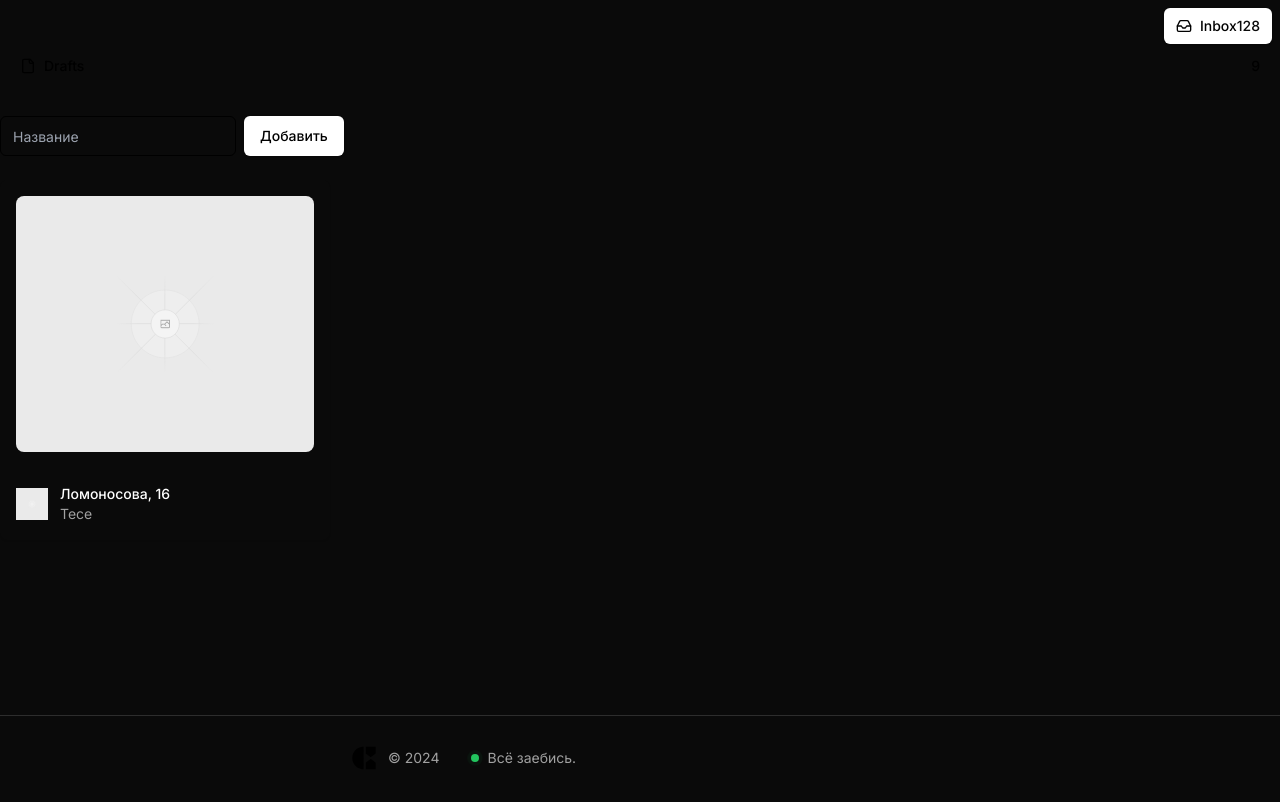
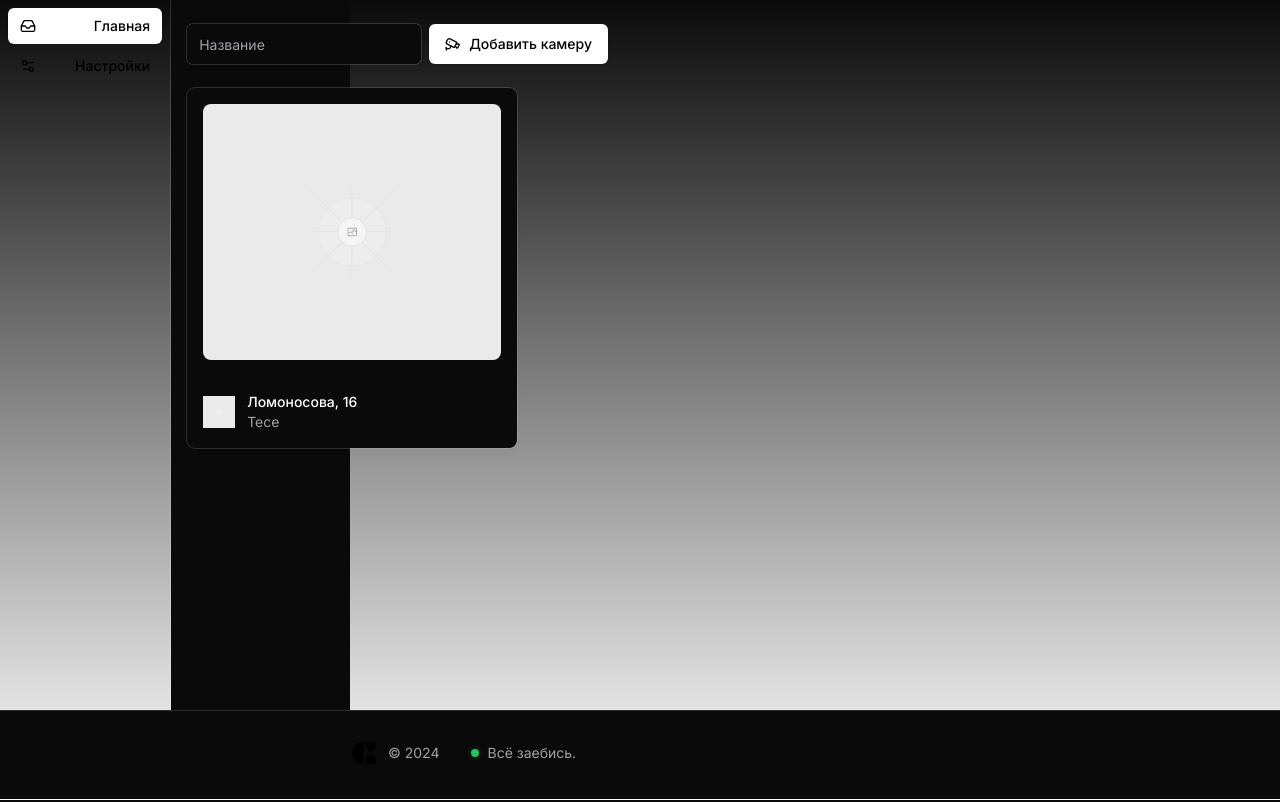
Before and after one commit to Driics/CCTV-Dashboard, a Next.js app: page / in a window 1280 px wide. Built offline with nearby package versions, Linux system fonts and the light colour scheme.

Commit message:
created dashboard main page

```diff
--- a/src/app/globals.css
+++ b/src/app/globals.css
@@ -6,6 +6,9 @@
   --foreground-rgb: 0, 0, 0;
   --background-start-rgb: 214, 219, 220;
   --background-end-rgb: 255, 255, 255;
+
+    --muted: 240 3.7% 15.9%;
+    --muted-foreground: 240 5% 64.9%;
 }
 
 @media (prefers-color-scheme: dark) {
@@ -13,6 +16,8 @@
     --foreground-rgb: 255, 255, 255;
     --background-start-rgb: 0, 0, 0;
     --background-end-rgb: 0, 0, 0;
+
+
   }
 }
 
--- a/src/app/page.tsx
+++ b/src/app/page.tsx
@@ -4,23 +4,26 @@ import {CameraCard} from "@/components/CameraCard";
 import {Input} from "@/components/ui/input";
 import {Button} from "@/components/ui/button";
 import {Nav} from "@/components/Nav";
-import {File, Inbox} from "lucide-react";
+import {CctvIcon, Inbox, Settings2Icon} from "lucide-react";
+import React from "react";
 
 export default function Home() {
+
     return (
-        <div className="min-h-[calc(100vh-85px)] text-sm bg-background-100">
-            <Nav isCollapsed={false} links={[{
-                title: "Inbox",
-                label: "128",
+        <div className="flex flex-row h-full w-[350px]">
+            <Nav className="border-r border-gray-alpha-400" isCollapsed={false} links={[
+                {
+                    title: "Главная",
                     icon: Inbox,
                     variant: "default",
                 },
                 {
-                    title: "Drafts",
-                    label: "9",
-                    icon: File,
+                    title: "Настройки",
+                    icon: Settings2Icon,
                     variant: "ghost",
-                }]}/>
+                },
+            ]}/>
+            <div className="min-h-[calc(100vh-90px)] pl-4 text-sm bg-background-100 w-full">
                 <main
                     className="relative auto-rows-fr grid-rows-[auto] grid-cols-[minmax(24px,1fr)_minmax(0,1200px)_minmax(24px,1fr)] grid">
                     <section
@@ -28,8 +31,9 @@ export default function Home() {
                         <div className="flex flex-initial flex-col items-stretch justify-start gap-4 md:gap-6">
                             <form action="" method="GET">
                                 <div className="flex w-full max-w-sm items-center space-x-2">
-                                <Input type="text" placeholder="Название" style={{"flex": "2 1", width: "auto"}}/>
-                                <Button type="submit">Добавить</Button>
+                                    <Input type="text" placeholder="Название"
+                                           style={{"flex": "2 1", width: "auto"}}/>
+                                    <Button type="submit"><CctvIcon className="size-4 mr-2"/> Добавить камеру</Button>
                                 </div>
                             </form>
                             <div className="flex flex-initial flex-col items-stretch justify-start">
@@ -41,5 +45,6 @@ export default function Home() {
                     </section>
                 </main>
             </div>
+        </div>
     );
 }
--- a/src/components/CameraCard/index.tsx
+++ b/src/components/CameraCard/index.tsx
@@ -4,7 +4,7 @@ import Image from "next/image";
 
 export function CameraCard({className,}: React.HTMLAttributes<HTMLDivElement>) {
     return (
-        <Card className="shadow-card border-none">
+        <Card className="">
             <CardContent className="p-4">
                 <Image
                     alt="Big Image"
--- a/src/components/Nav/index.tsx
+++ b/src/components/Nav/index.tsx
@@ -6,6 +6,7 @@ import {LucideIcon} from "lucide-react"
 import {cn} from "@/lib/utils"
 import {buttonVariants} from "@/components/ui/button"
 import {Tooltip, TooltipContent, TooltipTrigger,} from "@/components/ui/tooltip"
+import React from "react";
 
 interface NavProps {
     isCollapsed: boolean
@@ -17,11 +18,10 @@ interface NavProps {
     }[]
 }
 
-export function Nav({links, isCollapsed}: NavProps) {
+export function Nav({links, isCollapsed, className}: NavProps & React.HTMLAttributes<HTMLDivElement>) {
     return (
         <div
-            data-collapsed={isCollapsed}
-            className="group flex flex-col gap-4 py-2 data-[collapsed=true]:py-2"
+            className={cn("group flex flex-col gap-4 py-2 w-full data-[collapsed=true]:py-2", className)}
         >
             <nav
                 className="grid gap-1 px-2 group-[[data-collapsed=true]]:justify-center group-[[data-collapsed=true]]:px-2">
@@ -57,7 +57,7 @@ export function Nav({links, isCollapsed}: NavProps) {
                                 buttonVariants({variant: link.variant, size: "sm"}),
                                 link.variant === "default" &&
                                 "dark:bg-muted dark:text-white dark:hover:bg-muted dark:hover:text-white",
-                                "justify-start"
+                                "justify-between w-full"
                             )}
                         >
                             <link.icon className="mr-2 h-4 w-4"/>
--- a/src/components/ui/card.tsx
+++ b/src/components/ui/card.tsx
@@ -9,7 +9,7 @@ const Card = React.forwardRef<
     <div
         ref={ref}
         className={cn(
-            "rounded-lg border border-gray-200 bg-white text-gray-950 shadow-sm dark:border-gray-800 dark:bg-gray-950 dark:text-gray-50",
+            "rounded-lg shadow-card bg-background-100 text-gray-950 dark:border-gray-800 dark:bg-gray-950 dark:text-gray-50",
             className
         )}
         {...props}
--- a/src/components/ui/input.tsx
+++ b/src/components/ui/input.tsx
@@ -12,7 +12,7 @@ const Input = React.forwardRef<HTMLInputElement, InputProps>(
             <input
                 type={type}
                 className={cn(
-                    "flex h-10 w-full rounded-md border border-input bg-background px-3 py-2 text-sm ring-offset-background file:border-0 file:bg-transparent file:text-sm file:font-medium placeholder:text-muted-foreground focus-visible:outline-none focus-visible:ring-2 focus-visible:ring-ring focus-visible:ring-offset-2 disabled:cursor-not-allowed disabled:opacity-50",
+                    "flex h-10 w-full rounded-md shadow-card bg-background px-3 py-2 text-sm ring-offset-background file:border-0 file:bg-transparent file:text-sm file:font-medium placeholder:text-muted-foreground focus-visible:outline-none focus-visible:ring-2 focus-visible:ring-ring focus-visible:ring-offset-2 disabled:cursor-not-allowed disabled:opacity-50",
                     className
                 )}
                 ref={ref}
--- a/src/components/ui/tooltip.tsx
+++ b/src/components/ui/tooltip.tsx
@@ -19,7 +19,7 @@ const TooltipContent = React.forwardRef<
         ref={ref}
         sideOffset={sideOffset}
         className={cn(
-            "z-50 overflow-hidden rounded-md border border-gray-200 bg-white px-3 py-1.5 text-sm text-gray-950 shadow-md animate-in fade-in-0 zoom-in-95 data-[state=closed]:animate-out data-[state=closed]:fade-out-0 data-[state=closed]:zoom-out-95 data-[side=bottom]:slide-in-from-top-2 data-[side=left]:slide-in-from-right-2 data-[side=right]:slide-in-from-left-2 data-[side=top]:slide-in-from-bottom-2 dark:border-gray-800 dark:bg-gray-950 dark:text-gray-50",
+            "z-50 overflow-hidden rounded-md bg-white px-3 py-1.5 text-sm text-gray-950 shadow-card animate-in fade-in-0 zoom-in-95 data-[state=closed]:animate-out data-[state=closed]:fade-out-0 data-[state=closed]:zoom-out-95 data-[side=bottom]:slide-in-from-top-2 data-[side=left]:slide-in-from-right-2 data-[side=right]:slide-in-from-left-2 data-[side=top]:slide-in-from-bottom-2 dark:bg-gray-950 dark:text-white",
             className
         )}
         {...props}
--- a/tailwind.config.ts
+++ b/tailwind.config.ts
@@ -19,13 +19,19 @@ const config: Config = {
             },
             "gray": {
                 900: "hsla(0, 0%, 63%, 1);",
+                950: "#030712",
                 "alpha": {
                     400: "hsla(0, 0%, 100%, .14);"
                 }
             },
             "green": {
                 500: "#22c55e"
-            }
+            },
+            "white": "#fff",
+            muted: {
+                DEFAULT: "hsl(var(--muted))",
+                foreground: "hsl(var(--muted-foreground))",
+            },
         },
         extend: {
             fontFamily: {
```
Lines whose indentation alone changed are shown as unchanged.
